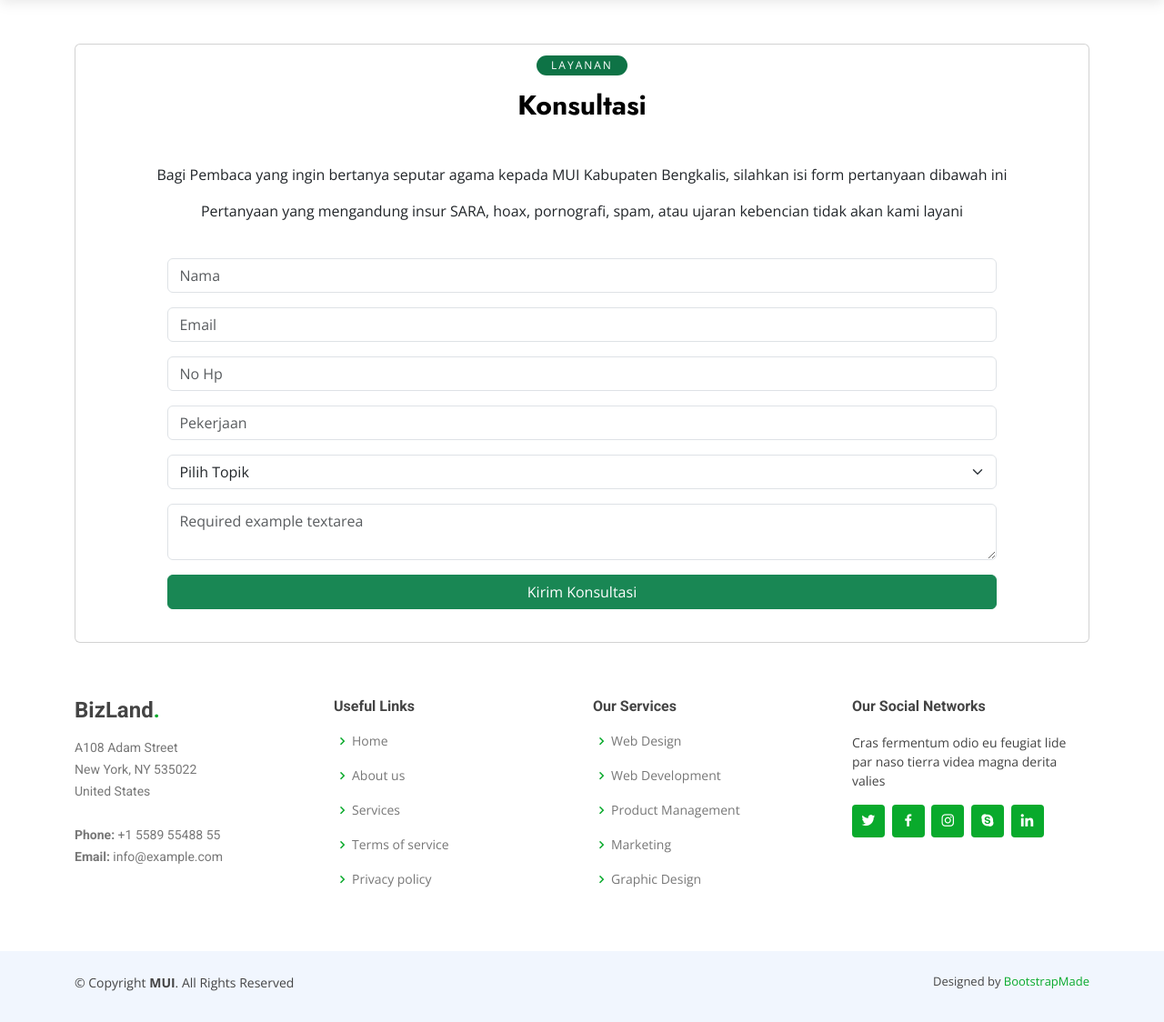
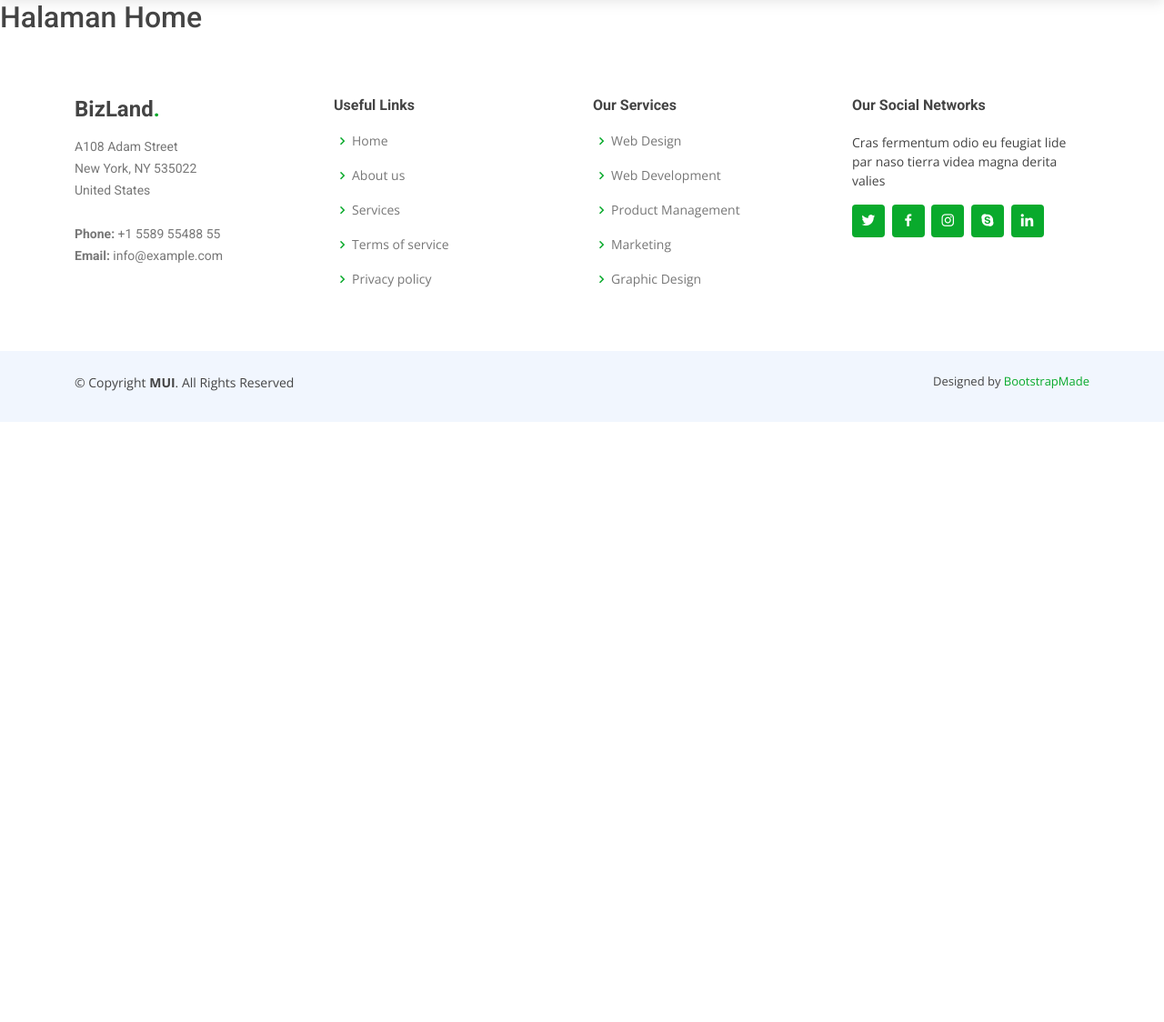
Before and after one commit to andisoer/mui-frontend, a Django app: page / in a window 1280 px wide. Shown: the part 126-1250 px from the top of the page at 91% size. After the commit the page ends 590 px from the top, so only its background shows below. Run offline with Django 4.2, Linux system fonts and the light colour scheme; some libraries are stand-ins or nearby versions.

Commit message:
fix problem

```diff
--- a/muifrontend/muifrontend/urls.py
+++ b/muifrontend/muifrontend/urls.py
@@ -43,5 +43,5 @@ urlpatterns = [
     path('admin/', admin.site.urls),
     path('', index),
     path('fatwa-tausiyah', fatwaTausiyah),
-    path('konsultasi', kosultasi),
+    path('konsultasii', kosultasi),
 ]
--- a/muifrontend/static/js/tambah_dt.js
+++ b/muifrontend/static/js/tambah_dt.js
@@ -6,14 +6,14 @@ document.getElementById('tambah_dt').addEventListener('submit', function(e) {e.p
     const telp = document.getElementById('telp').value;
     const topik = document.getElementById('topik').options[document.getElementById('topik').selectedIndex].value;
     const pesan = document.getElementById('pesan').value;
-    const token = localStorage.getItem('accessToken');
+    // const token = localStorage.getItem('accessToken');
 
     fetch('http://127.0.0.2:8000/apia/konsultasi/',{
         method: 'POST',
         headers:
             {
                 'Content-Type' : 'application/json',
-                'Authorization': `Bearer ${token}`
+                // 'Authorization': `Bearer ${token}`
             },
         body: JSON.stringify({
             nama: nama,
--- a/muifrontend/templates/home.html
+++ b/muifrontend/templates/home.html
@@ -3,57 +3,5 @@
 {% load static %}
 
 {% block home %}
-<div class="container">
-    <div class="row">
-        <div class="col-lg-12">
-            <div class="card mt-5 align-items-center">
-                <div style="margin-top:12px; width: 100PX; height: 22PX; padding: 10px; background: #0E7346; border-radius: 20px; justify-content: center; align-items: center; gap: 10px; display: inline-flex">
-                    <div class="tag-konsultasi" style="color: white; font-weight: 300; font-size: 12px; letter-spacing: 2px;">LAYANAN</div>
-                </div>
-                <div class="judul-cd" style="font-weight: bold;">Konsultasi</div>
-                <div class="card-body" style="margin: 20px 20px 20px 20px;">
-                    <p style="text-align: center;">Bagi Pembaca yang ingin bertanya seputar agama kepada MUI Kabupaten
-                        Bengkalis, silahkan isi form pertanyaan dibawah ini</p>
-                    <p style="text-align: center;">Pertanyaan yang mengandung insur SARA, hoax, pornografi, spam, atau ujaran kebencian tidak akan kami layani</p>
-                    <div class="container mx-auto">
-                        <div class="row">
-                            <div class="col-md-12">
-                                <form class="pt-4 align-items-center">
-                                    <div class="col-12 mb-3">
-                                        <input class="form-control" type="text" placeholder="Nama" aria-label="default input example">
-                                    </div>
-                                    <div class="col-lg-12 mb-3">
-                                        <input class="form-control" type="text" placeholder="Email" aria-label="default input example">
-                                    </div>
-                                    <div class="col-lg-12 mb-3">
-                                        <input class="form-control" type="text" placeholder="No Hp" aria-label="default input example">
-                                    </div>
-                                    <div class="col-lg-12 mb-3">
-                                        <input class="form-control" type="text" placeholder="Pekerjaan" aria-label="default input example">
-                                    </div>
-                                    <div class="col-lg-12 mb-3">
-                                        <select class="form-select" aria-label="Pilih topik">
-                                            <option selected="">Pilih Topik</option>
-                                            <option value="">Akhlak</option>
-                                            <option value="2">Aqidah</option>
-                                            <option value="3">Ibadah</option>
-                                            <option value="4">Muamalah</option>
-                                        </select>
-                                    </div>
-                                    <div class="col-lg-12 mb-3">
-                                        <textarea class="form-control" id="validationTextarea" placeholder="Required example textarea" required=""></textarea>
-                                        <div class="invalid-feedback">
-                                            Please enter a message in the textarea.
-                                        </div>
-                                    </div>
-                                    <button type="button" class="btn btn-success" style="width: 100%; height: auto;">Kirim Konsultasi</button>
-                                </form>
-                            </div>
-                        </div>
-                    </div>
-                </div>
-            </div>
-        </div>
-    </div>
-</div>
+<h2>Halaman Home</h2>
 {% endblock %}
--- a/muifrontend/templates/index.html
+++ b/muifrontend/templates/index.html
@@ -75,7 +75,7 @@
           <li><a class="nav-link" href="#services">Profile</a></li>
           <li><a class="nav-link" href="#portfolio">Berita</a></li>
           <li><a class="nav-link" href="#about">Gallery</a></li>
-          <li><a class="nav-link" href="#services">Konsultasi</a></li>
+          <li><a class="nav-link {% if request.path == '/konsultasii' %} active {% endif %}" href="/konsultasii">Konsultasi</a></li>
           <li><a class="nav-link" href="#portfolio">Sejarah</a></li>
           <li><a class="nav-link {% if request.path == '/fatwa-tausiyah' %} active {% endif %}" href="/fatwa-tausiyah">Fatwa & Tausiyah</a></li>
           <li><a class="nav-link scrollto" href="#team"></a></li>
@@ -105,6 +105,9 @@
   </header><!-- End Header -->
 
   {% block home %}
+  {% endblock %}
+
+  {% block konsultasi %}
   {% endblock %}
 
   {% block fatwa-tausiyah %}
```
Also changed, not shown: muifrontend/templates/konsultasi.html (+6 -6 lines).
